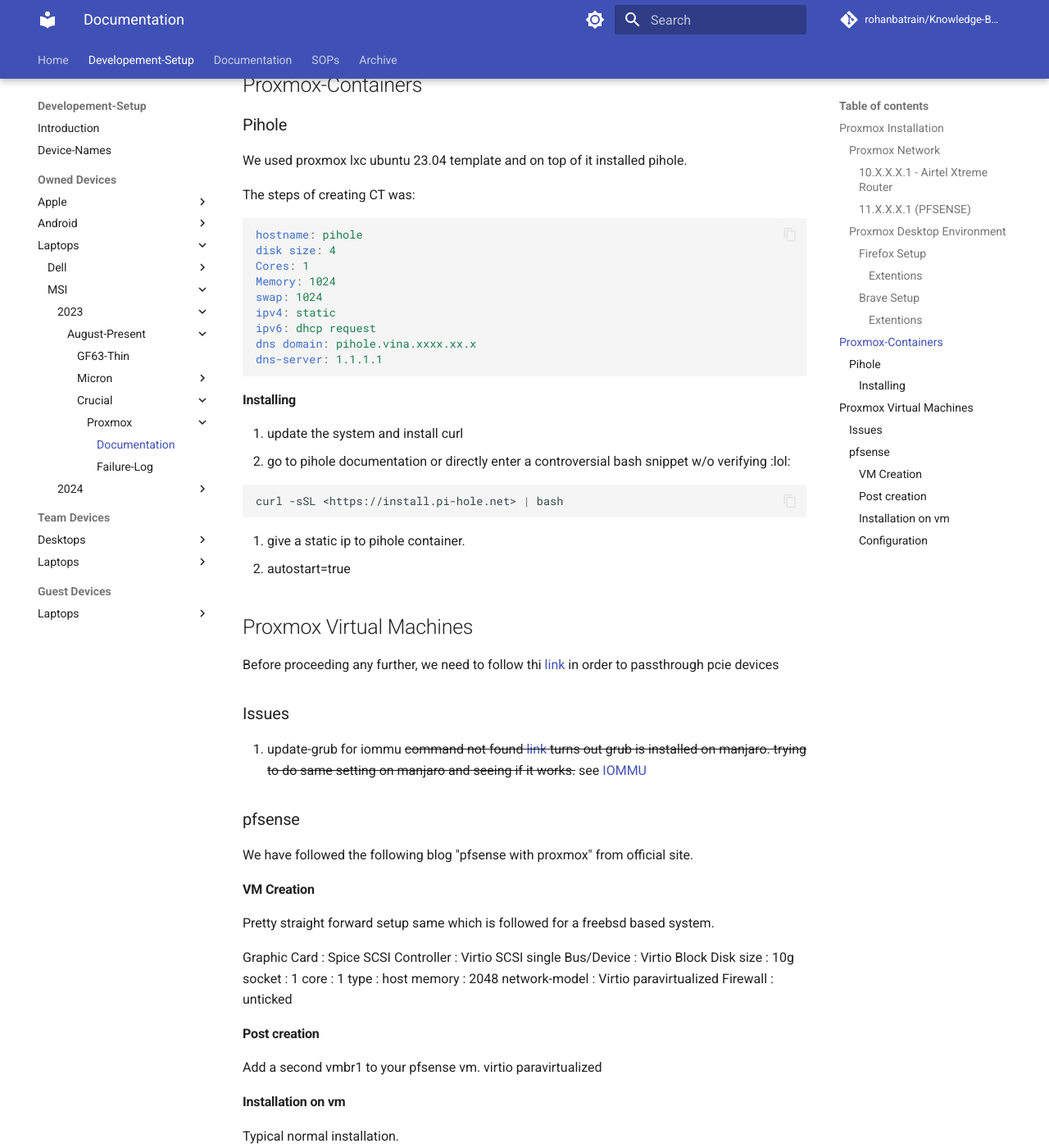
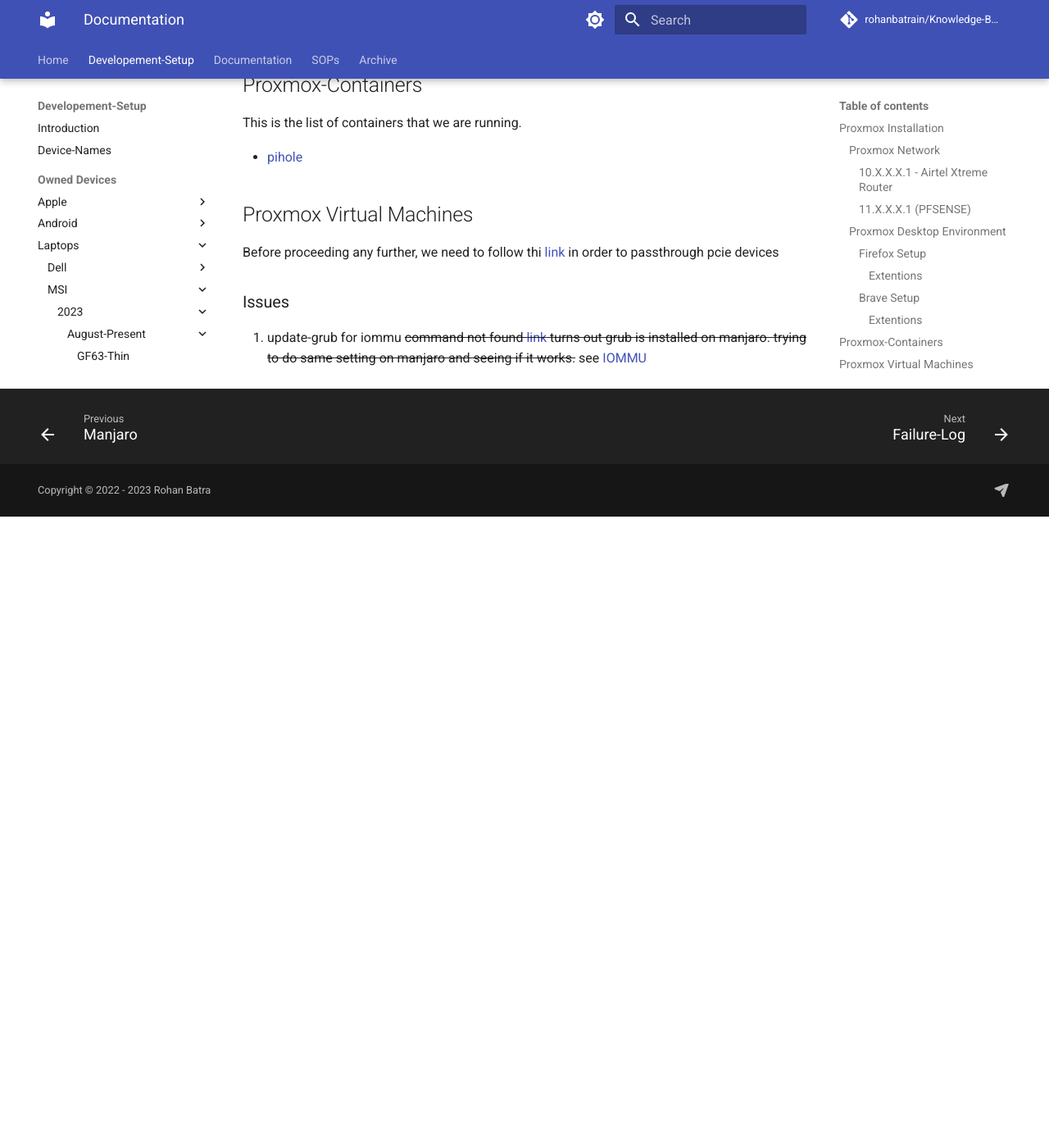
Before and after one commit to rohanbatrain/knowledge-base, an MkDocs documentation site: the page built from docs/Developement-Setup/Owned-Devices/Laptops/MSI/2023/August/Crucial-Drive/Proxmox.md, in a window 1280 px wide and 1400 px high, scrolled down 1031 px. Shown: the whole window at 82% size. Built offline with MkDocs 1.6.1 and Material for MkDocs 9.7.7, drawn with Linux system fonts in a browser that asks for light colours; nearby versions of some CDN libraries; library files that are not in the unit come from our copies; comment, search, counter and statistics services are not loaded; after the commit the page ends 1661 px from its top, so only the background shows below that; some of the changed text lies outside the part shown.

Commit message:
Update Proxmox.md

````diff
--- a/docs/Developement-Setup/Owned-Devices/Laptops/MSI/2023/August/Crucial-Drive/Proxmox.md
+++ b/docs/Developement-Setup/Owned-Devices/Laptops/MSI/2023/August/Crucial-Drive/Proxmox.md
@@ -38,37 +38,10 @@ I've logged in using my firefox account. I have successfully synced my firefox d
 
 ## Proxmox-Containers
 
-### Pihole
+This is the list of containers that we are running.
 
-We used proxmox lxc ubuntu 23.04 template and on top of it installed pihole.
+- [pihole](./Developement-Setup/Owned-Devices/Laptops/MSI/2023/August/Crucial-Drive/Promox/Containers/Pihole.md)
 
-
-The steps of creating CT was:
-
-```yaml
-hostname: pihole
-disk size: 4
-Cores: 1
-Memory: 1024
-swap: 1024
-ipv4: static
-ipv6: dhcp request
-dns domain: pihole.vina.xxxx.xx.x
-dns-server: 1.1.1.1
-```
-
-
-#### Installing
-
-1. update the system and install curl
-2. go to pihole documentation or directly enter a controversial bash snippet w/o verifying :lol:
-
-```bash
-curl -sSL <https://install.pi-hole.net> | bash
-```
-
-3. give a static ip to pihole container.
-4. autostart=true
 
 ## Proxmox Virtual Machines
 
@@ -78,44 +51,3 @@ Before proceeding any further, we need to follow thi [link](https://www.reddit.c
 
 1. update-grub for iommu ~~command not found [link](https://askubuntu.com/questions/418666/update-grub-command-not-found) turns out grub is installed on manjaro. trying to do same setting on manjaro and seeing if it works.~~
 see [IOMMU](./Developement-Setup/Owned-Devices/Laptops/MSI/2023/August/Crucial-Drive/Failure-Log)
-
-
-
-
-### pfsense
-
-We have followed the following blog "pfsense with proxmox" from official site.
-
-#### VM Creation
-
-Pretty straight forward setup same which is followed for a freebsd based system.
-
-Graphic Card : Spice
-SCSI Controller : Virtio SCSI single
-Bus/Device : Virtio Block
-Disk size : 10g
-socket : 1
-core : 1
-type : host
-memory : 2048
-network-model : Virtio paravirtualized
-Firewall : unticked
-
-
-#### Post creation
-Add a second vmbr1 to your pfsense vm. virtio paravirtualized
-
-#### Installation on vm
-
-Typical normal installation.
-
-#### Configuration
-
-Auto fetch ip on wan from dhcp, go into your router and set a static ip.
-Lan = 11.x.x.1
-
-In order to setup my interfaces i have gone into vmbr and ticked the disconnect option in order to virtually disconnect the bridge. Then gone into pfsense to autodetect the interface again (reconnect when prompted to do so) in order to give it a static lan and wan ip.
-
-DHCP is enabled on lan in order to give out ip using vmbr1, so if you have a vm with 2 bridges they are going to receive to links
-
-10.x.x.c and a backup 11.x.x.c
````
